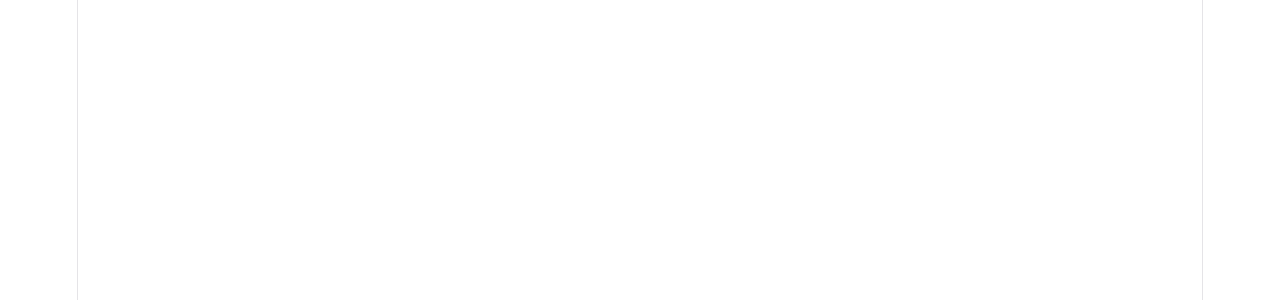
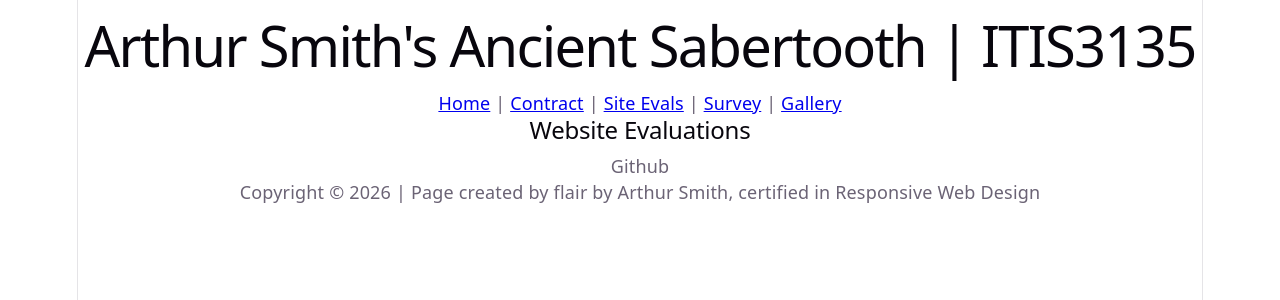
Before and after one commit to arthursmith-cpcc/itis3135-react, a React (Vite) app: page /#/Evaluations in a window 1280 px wide. Before the commit this address had no page. Shown: the top 300 px of the page. Built offline with nearby package versions, Linux system fonts and the light colour scheme.

Commit message:
Adding pages, updating links for react site

```diff
--- a/src/App.jsx
+++ b/src/App.jsx
@@ -11,6 +11,7 @@
 
   return (
     <>
+      <title>Arthur Smith's Ancient Sabertooth | ITIS3135 | Home</title>
       <Header></Header>
       <main>
         <h2>Home</h2>
--- a/src/Introduction.jsx
+++ b/src/Contract.jsx
@@ -1,13 +1,13 @@
 import Header from './Header.jsx'
 import Footer from './Footer.jsx'
 
-export default function Introduction() {
+export default function Contract() {
     return (
         <>
+            <title>Arthur Smith's Ancient Sabertooth | ITIS3135 | Contract</title>
             <Header />
                 <main>
-                    <h2>Introduction</h2>
-                    <p>Placeholder for Introduction page.</p>
+                    <h2>Contract</h2>
                 </main>
             <Footer />
         </>
--- /dev/null
+++ b/src/Evaluations.jsx
@@ -0,0 +1,15 @@
+import Header from './Header.jsx'
+import Footer from './Footer.jsx'
+
+export default function Evaluations() {
+    return (
+        <>
+            <title>Arthur Smith's Ancient Sabertooth | ITIS3135 | Site Evals</title>
+            <Header />
+                <main>
+                    <h2>Website Evaluations</h2>
+                </main>
+            <Footer />
+        </>
+    );
+}
--- /dev/null
+++ b/src/Gallery.jsx
@@ -0,0 +1,15 @@
+import Header from './Header.jsx'
+import Footer from './Footer.jsx'
+
+export default function Gallery() {
+    return (
+        <>
+            <title>Arthur Smith's Ancient Sabertooth | ITIS3135 | Gallery</title>
+            <Header />
+                <main>
+                    <h2>Gallery</h2>
+                </main>
+            <Footer />
+        </>
+    );
+}
--- a/src/Header.jsx
+++ b/src/Header.jsx
@@ -4,7 +4,7 @@
         <>
             <header>
                 <h1>Arthur Smith's Ancient Sabertooth | ITIS3135</h1>
-                <nav><Link to="/">Home</Link> | <Link to="/Introduction">Introduction</Link></nav>
+                <nav><Link to="/">Home</Link> | <Link to="/Contract">Contract</Link> | <Link to="/Evaluations">Site Evals</Link> | <Link to="/Survey">Survey</Link> | <Link to="/Gallery">Gallery</Link></nav>
             </header>
         </>
     );
--- /dev/null
+++ b/src/Survey.jsx
@@ -0,0 +1,15 @@
+import Header from './Header.jsx'
+import Footer from './Footer.jsx'
+
+export default function Survey() {
+    return (
+        <>
+            <title>Arthur Smith's Ancient Sabertooth | ITIS3135 | Survey</title>
+            <Header />
+                <main>
+                    <h2>Survey</h2>
+                </main>
+            <Footer />
+        </>
+    );
+}
--- a/src/main.jsx
+++ b/src/main.jsx
@@ -3,14 +3,20 @@
 import './index.css'
 import App from './App.jsx'
 import { HashRouter, Routes, Route } from 'react-router'
-import Introduction from './Introduction.jsx'
+import Contract from './Contract.jsx'
+import Evaluations from './Evaluations.jsx'
+import Survey from './Survey.jsx'
+import Gallery from './Gallery.jsx'
 
 createRoot(document.getElementById('root')).render(
   <StrictMode>
     <HashRouter>
       <Routes>
         <Route path="/" element={<App />}></Route>
-        <Route path="/Introduction" element={<Introduction />}></Route>
+        <Route path="/Contract" element={<Contract />}></Route>
+        <Route path="/Evaluations" element={<Evaluations />}></Route>
+        <Route path="/Survey" element={<Survey />}></Route>
+        <Route path="/Gallery" element={<Gallery />}></Route>
       </Routes>
     </HashRouter>
   </StrictMode>,
```
